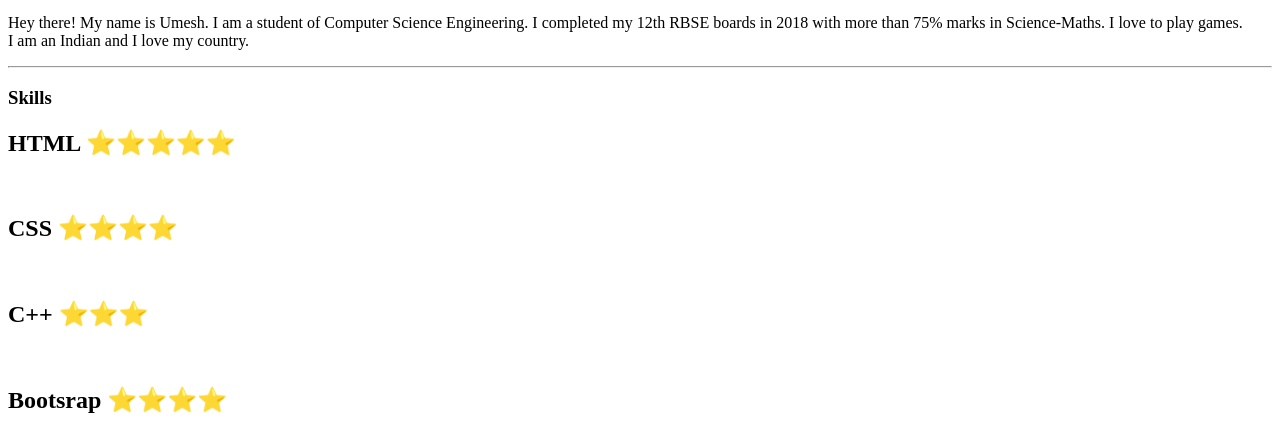
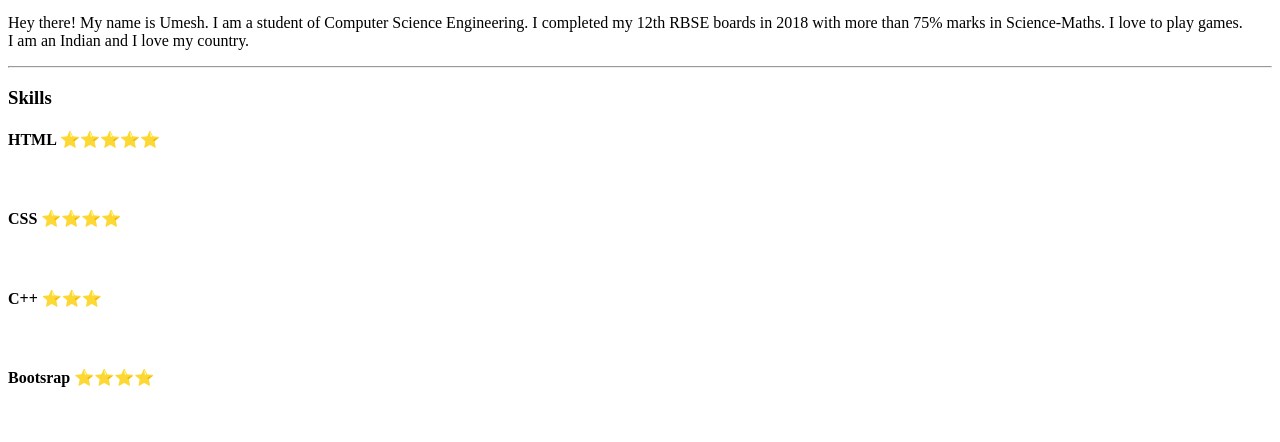
Before and after one commit to umeshpalsingh/cv-2, a plain HTML site: page index.html in a window 1280 px wide. Shown: the part 312-754 px from the top of the page. Drawn offline with Linux system fonts and the light colour scheme.

Commit message:
Update index.html

```diff
--- a/index.html
+++ b/index.html
@@ -23,13 +23,13 @@
 
   <h3>Skills</h3>
 
-  <h2>HTML ⭐⭐⭐⭐⭐</h2>
+  <h4>HTML ⭐⭐⭐⭐⭐</h4>
      <br>
-  <h2>CSS ⭐⭐⭐⭐</h2>
+  <h4>CSS ⭐⭐⭐⭐</h4>
      <br>
-  <h2>C++ ⭐⭐⭐</h2>
+  <h4>C++ ⭐⭐⭐</h4>
      <br>
-  <h2>Bootsrap ⭐⭐⭐⭐</h2>
+  <h4>Bootsrap ⭐⭐⭐⭐</h4>
      <br>
 
   <h3>My Favourite Songs</h3>
```
